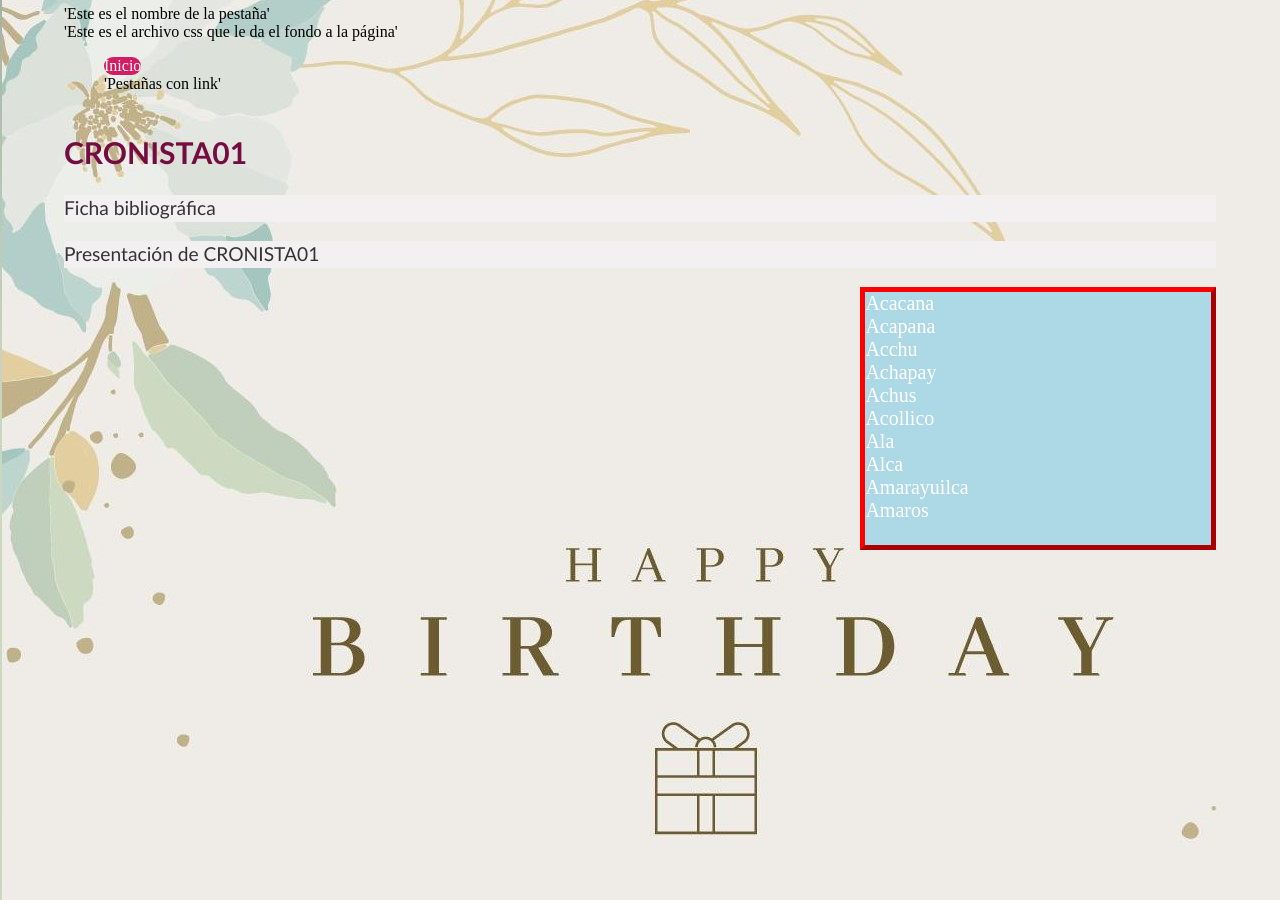
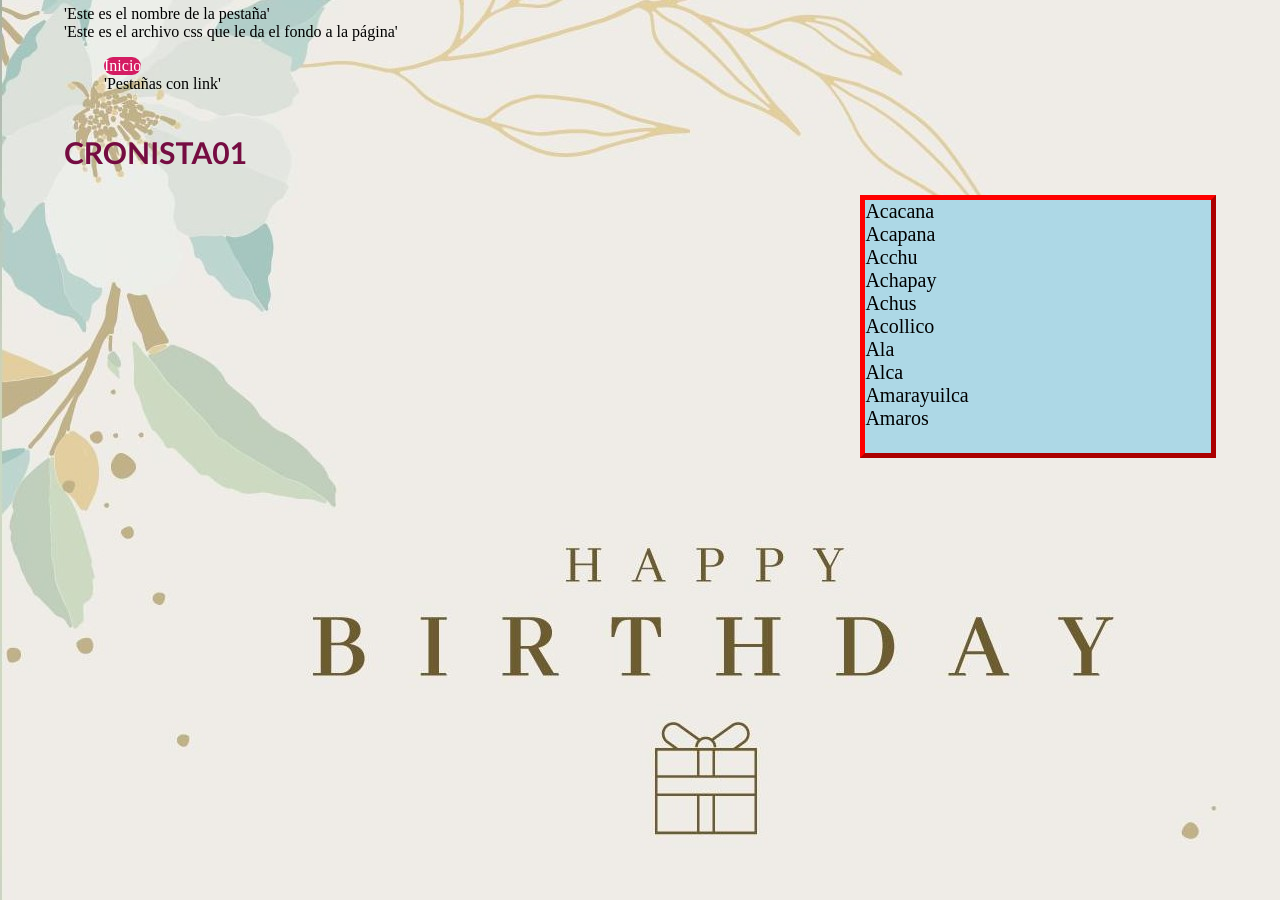
Before and after one commit to glosascroniquenses/Pruebas, a Jekyll site: the page built from _autores/cronista01.html, in a window 1280 px wide. Built offline with Jekyll 4.4.1, drawn with Linux system fonts in a browser that asks for light colours.

Commit message:
Update autore.html

```diff
--- a/_layouts/autore.html
+++ b/_layouts/autore.html
@@ -6,9 +6,6 @@
 <header>
     <h2><a href="{{ autore.url }}" style="color:#750C41;">{{ page.title }}</a></h2>
 </header>
-
-    <p>{{ content }}</p>
-    <p><a href="https://glosascroniquenses.github.io/Glosario/intro/{{ page.data }}"  style="color: #333;" >Presentación de {{ page.title }}</a></p>
 
 {% if page.data %}
 
@@ -26,40 +23,12 @@
 
       <nav>
 	{% for word in unique_word_array %}
-	<a href="#{{ word | downcase }}">{{ word }}</a>
-	</br>
+        	{{ word }}
+		</br>
         {% endfor %}
       </nav>
 </div>
 
-<div id="tables">
-      {% for word in unique_word_array %}
-	<section id="#{{ word | downcase }}">
-        <h2>{{ word }}</h2>
+{% endif %}
 
-	<table>
-          <thead>
-            <tr>
-              <th>Cita</th>
-            </tr>
-          </thead>
-          <tbody>
-          {% for row in rows %}
-          {% if row.Palabra == word %}
-            <tr>
-              <td>{{ row.cita }}</td>
-            </tr>
-          {% endif %}
-          {% endfor %}
-          </tbody>
-        </table>
-        </section>
-       {% endfor %}
-</div>
-
-
-
-
-
-{% endif %}
 </article>
```
